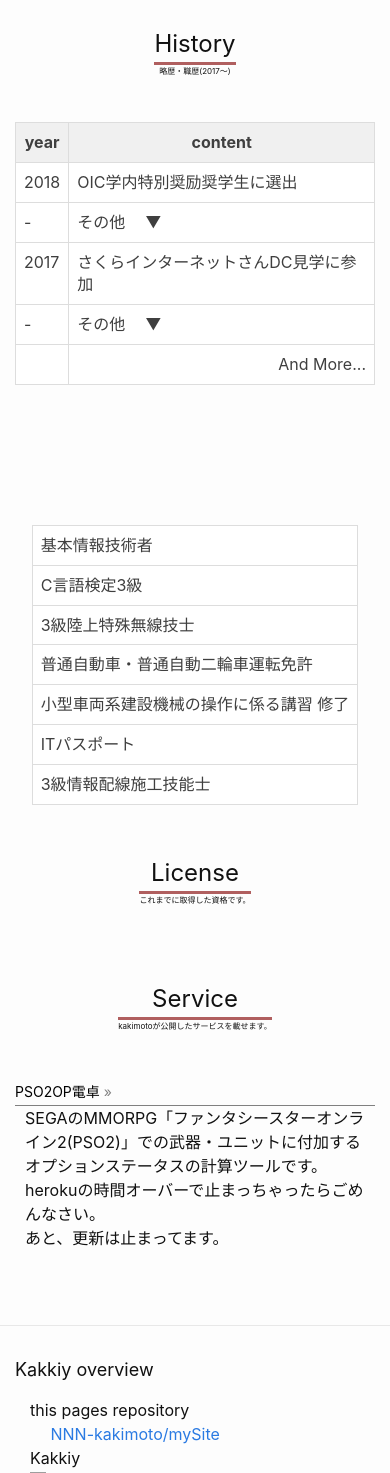
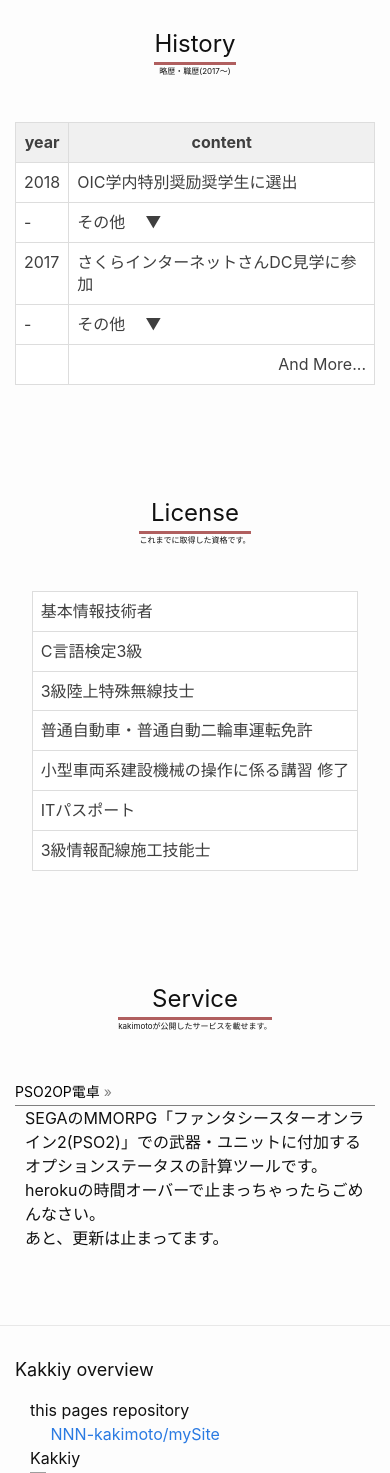
Before and after one commit to NNN-kakimoto/mySite, a Jekyll site: the page built from index.md, in a window 390 px wide, cut to the strip 2026-3499 px from the top of the page. Built offline with Jekyll 4.4.1, drawn with Linux system fonts in a browser that asks for light colours; grey boxes are pictures that could not be loaded.

Commit message:
License display change

```diff
--- a/_includes/css/main.scss
+++ b/_includes/css/main.scss
@@ -651,3 +651,14 @@
 		padding-left: 10px;
 	}
 }
+.mobile-only{
+	display: none;
+}
+@media screen and (max-width: 575px) {
+	.browser-only{
+		display: none;
+	}
+	.mobile-only{
+		display: block;
+	}
+}
--- a/_layouts/index.html
+++ b/_layouts/index.html
@@ -99,6 +99,10 @@
 					</div>
 				</section>
 				<section class="section-wrapper flex row">
+					<div class="col-sm-6 mobile-only">
+							<h2 class="section-title">License</h2>
+							<p class="section-subtext">これまでに取得した資格です。</p>
+						</div>
 					<div class="col-sm-6 section-content">
 						<table class="table table-bordered">
 							<tr>
@@ -124,7 +128,7 @@
 							</tr>
 						</table>
 					</div>
-					<div class="col-sm-6">
+					<div class="col-sm-6 browser-only">
 						<h2 class="section-title">License</h2>
 						<p class="section-subtext">これまでに取得した資格です。</p>
 					</div>
```
